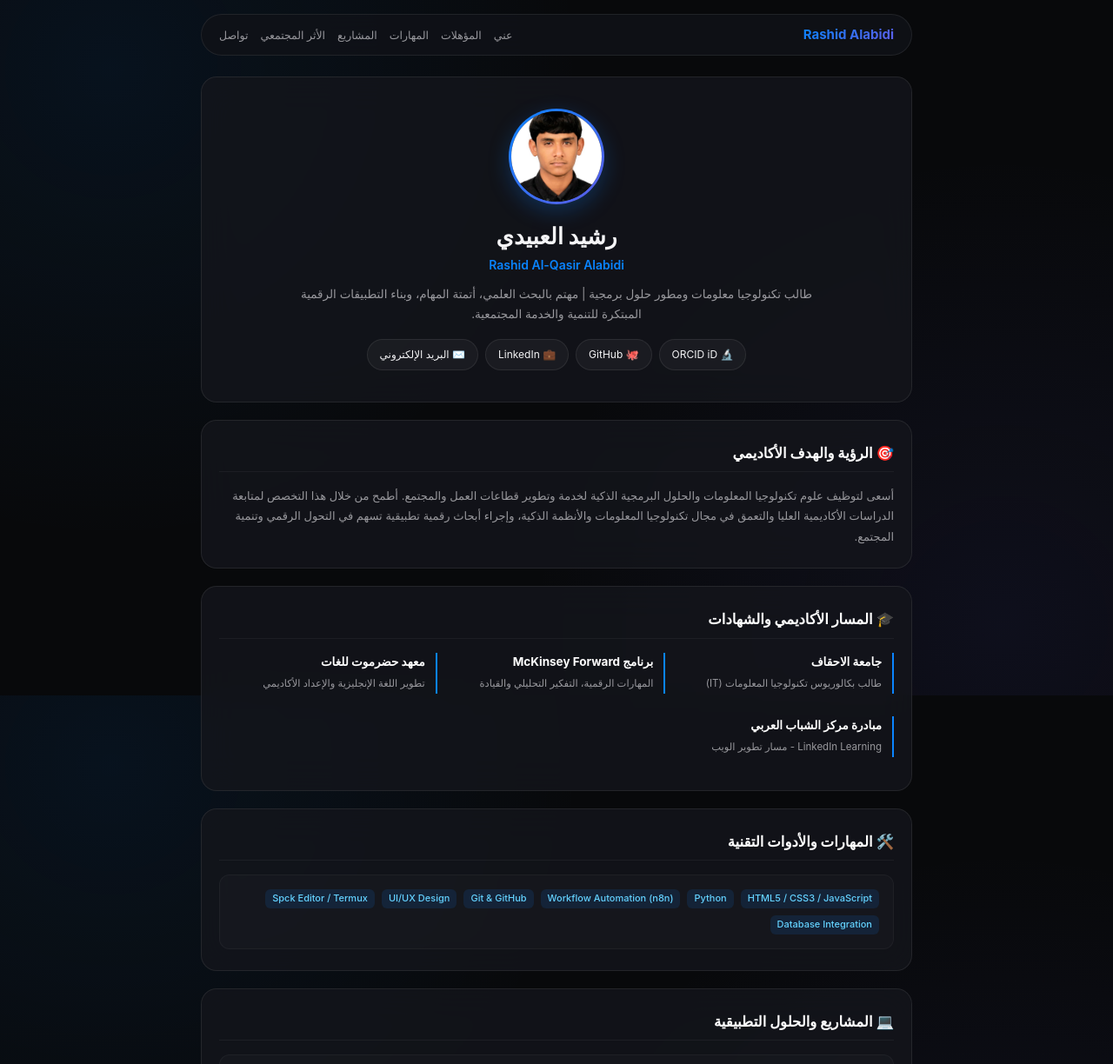
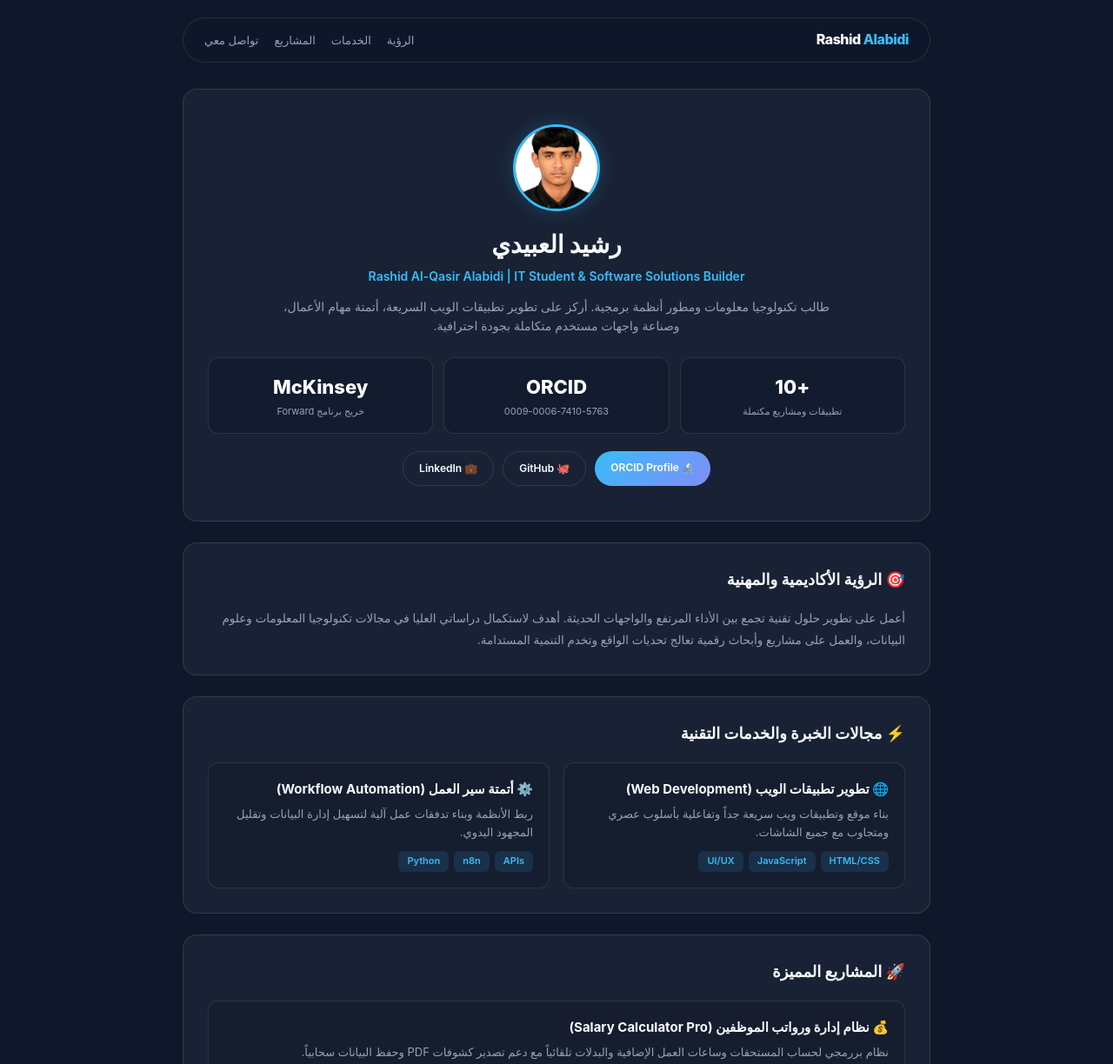
Before and after one commit to rashedalabidi7-beep/Personal-website-, a plain HTML site: page index.html in a window 1280 px wide. Shown: the top 1224 px of the page at 87% size. Drawn offline with Linux system fonts and the light colour scheme.

Commit message:
Refactor styles and layout in index.html
Updated styles and layout in index.html for improved aesthetics and usability.

```diff
--- a/index.html
+++ b/index.html
@@ -6,17 +6,17 @@
   <title>رشيد العبيدي | Rashid Al-Qasir Alabidi</title>
   <style>
     :root {
-      --bg-color: #08090b;
-      --card-bg: rgba(20, 22, 28, 0.8);
-      --card-border: rgba(255, 255, 255, 0.08);
-      --accent-color: #0a84ff;
-      --accent-gradient: linear-gradient(135deg, #0a84ff 0%, #5e5ce6 100%);
-      --text-main: #f5f5f7;
-      --text-sub: #98989d;
-      --input-bg: rgba(255, 255, 255, 0.04);
-      --tag-bg: rgba(10, 132, 255, 0.12);
-      --tag-color: #64d2ff;
-      --card-radius: 18px;
+      --bg-color: #0f172a;
+      --card-bg: rgba(30, 41, 59, 0.7);
+      --card-border: rgba(255, 255, 255, 0.1);
+      --accent-color: #38bdf8;
+      --accent-gradient: linear-gradient(135deg, #38bdf8 0%, #818cf8 100%);
+      --text-main: #f8fafc;
+      --text-sub: #94a3b8;
+      --input-bg: rgba(15, 23, 42, 0.6);
+      --tag-bg: rgba(56, 189, 248, 0.12);
+      --tag-color: #38bdf8;
+      --radius: 16px;
     }
 
     * {
@@ -32,52 +32,52 @@
       color: var(--text-main);
       line-height: 1.6;
       padding-bottom: 50px;
-      background-image:
-        radial-gradient(circle at 10% 10%, rgba(10, 132, 255, 0.08) 0%, transparent 40%),
-        radial-gradient(circle at 90% 90%, rgba(94, 92, 230, 0.08) 0%, transparent 40%);
-      background-attachment: fixed;
     }
 
     .container {
-      max-width: 850px;
+      max-width: 900px;
       margin: 0 auto;
-      padding: 0 16px;
+      padding: 0 20px;
     }
 
+    /* Navbar */
     nav {
       position: sticky;
-      top: 12px;
+      top: 15px;
       z-index: 100;
-      background: rgba(16, 18, 24, 0.85);
-      backdrop-filter: blur(20px);
-      -webkit-backdrop-filter: blur(20px);
+      background: rgba(15, 23, 42, 0.85);
+      backdrop-filter: blur(12px);
       border: 1px solid var(--card-border);
       border-radius: 30px;
-      margin: 16px 0 24px 0;
-      padding: 10px 20px;
+      margin: 20px 0 30px 0;
+      padding: 12px 24px;
       display: flex;
       justify-content: space-between;
       align-items: center;
     }
 
     .logo {
-      font-weight: 700;
-      font-size: 15px;
-      background: var(--accent-gradient);
-      -webkit-background-clip: text;
-      -webkit-text-fill-color: transparent;
+      font-weight: 800;
+      font-size: 16px;
+      color: #fff;
+      letter-spacing: -0.5px;
+    }
+
+    .logo span {
+      color: var(--accent-color);
     }
 
     .nav-links {
       display: flex;
-      gap: 14px;
+      gap: 18px;
       list-style: none;
     }
 
     .nav-links a {
       color: var(--text-sub);
       text-decoration: none;
-      font-size: 12.5px;
+      font-size: 13px;
+      font-weight: 500;
       transition: color 0.2s;
     }
 
@@ -85,125 +85,147 @@
       color: var(--accent-color);
     }
 
+    /* Hero Section */
     .hero {
       background: var(--card-bg);
-      backdrop-filter: blur(20px);
       border: 1px solid var(--card-border);
-      border-radius: var(--card-radius);
-      padding: 36px 20px;
+      border-radius: var(--radius);
+      padding: 40px 28px;
+      margin-bottom: 24px;
+      display: flex;
+      flex-direction: column;
+      align-items: center;
       text-align: center;
+    }
+
+    .avatar {
+      width: 100px;
+      height: 100px;
+      border-radius: 50%;
+      object-fit: cover;
+      margin-bottom: 16px;
+      border: 3px solid var(--accent-color);
+      box-shadow: 0 0 20px rgba(56, 189, 248, 0.2);
+    }
+
+    .hero h1 {
+      font-size: 28px;
+      font-weight: 800;
+      margin-bottom: 4px;
+    }
+
+    .hero .title {
+      font-size: 14px;
+      color: var(--accent-color);
+      font-weight: 600;
+      margin-bottom: 12px;
+    }
+
+    .hero p {
+      font-size: 14px;
+      color: var(--text-sub);
+      max-width: 650px;
+      margin-bottom: 24px;
+    }
+
+    /* Stats Grid (like Nour Mansour style) */
+    .stats-grid {
+      display: grid;
+      grid-template-columns: repeat(3, 1fr);
+      gap: 12px;
+      width: 100%;
       margin-bottom: 20px;
     }
 
-    .avatar-wrapper {
-      width: 110px;
-      height: 110px;
-      margin: 0 auto 16px auto;
-      border-radius: 50%;
-      padding: 3px;
-      background: var(--accent-gradient);
-      box-shadow: 0 8px 25px rgba(10, 132, 255, 0.25);
+    .stat-card {
+      background: rgba(15, 23, 42, 0.5);
+      border: 1px solid var(--card-border);
+      padding: 16px;
+      border-radius: 12px;
+      text-align: center;
     }
 
-    .avatar-img {
-      width: 100%;
-      height: 100%;
-      border-radius: 50%;
-      object-fit: cover;
-      background-color: #1a1a1a;
+    .stat-number {
+      font-size: 22px;
+      font-weight: 800;
+      color: #fff;
     }
 
-    .hero h1 {
-      font-size: 26px;
-      font-weight: 800;
-      margin-bottom: 2px;
-    }
-
-    .hero .en-name {
-      font-size: 14px;
-      color: var(--accent-color);
-      font-weight: 600;
-      margin-bottom: 10px;
-    }
-
-    .hero p.subtitle {
+    .stat-label {
+      font-size: 11px;
       color: var(--text-sub);
-      font-size: 13.5px;
-      max-width: 620px;
-      margin: 0 auto 18px auto;
-      line-height: 1.7;
+      margin-top: 2px;
     }
 
     .social-btns {
       display: flex;
+      gap: 10px;
+      flex-wrap: wrap;
       justify-content: center;
-      gap: 8px;
-      flex-wrap: wrap;
     }
 
-    .btn-social {
-      background: rgba(255, 255, 255, 0.04);
+    .btn {
+      background: var(--accent-gradient);
+      color: #fff;
+      padding: 9px 18px;
+      border-radius: 20px;
+      font-size: 12px;
+      font-weight: 600;
+      text-decoration: none;
+      transition: opacity 0.2s;
+    }
+
+    .btn-outline {
+      background: transparent;
       border: 1px solid var(--card-border);
       color: var(--text-main);
-      padding: 7px 14px;
-      border-radius: 18px;
-      font-size: 12px;
-      text-decoration: none;
-      transition: all 0.2s;
     }
 
-    .btn-social:hover {
-      background: var(--accent-color);
-      border-color: var(--accent-color);
-      color: #fff;
+    .btn:hover {
+      opacity: 0.9;
     }
 
+    /* Sections */
     section {
       background: var(--card-bg);
-      backdrop-filter: blur(20px);
       border: 1px solid var(--card-border);
-      border-radius: var(--card-radius);
-      padding: 24px 20px;
-      margin-bottom: 20px;
+      border-radius: var(--radius);
+      padding: 28px;
+      margin-bottom: 24px;
     }
 
-    .section-header {
-      font-size: 16.5px;
+    .section-title {
+      font-size: 18px;
       font-weight: 700;
-      color: #fff;
-      margin-bottom: 16px;
+      margin-bottom: 18px;
       display: flex;
       align-items: center;
       gap: 8px;
-      border-bottom: 1px solid rgba(255, 255, 255, 0.05);
-      padding-bottom: 8px;
     }
 
+    /* Cards & Grids */
     .grid-2 {
       display: grid;
-      grid-template-columns: repeat(auto-fit, minmax(250px, 1fr));
-      gap: 12px;
+      grid-template-columns: repeat(auto-fit, minmax(260px, 1fr));
+      gap: 16px;
     }
 
     .card {
-      background: rgba(255, 255, 255, 0.02);
-      border: 1px solid rgba(255, 255, 255, 0.04);
+      background: rgba(15, 23, 42, 0.4);
+      border: 1px solid var(--card-border);
       border-radius: 12px;
-      padding: 16px;
-      margin-bottom: 10px;
+      padding: 18px;
     }
 
     .card h3 {
-      font-size: 14.5px;
+      font-size: 15px;
       margin-bottom: 6px;
-      color: var(--text-main);
     }
 
     .card p {
-      font-size: 12.5px;
+      font-size: 13px;
       color: var(--text-sub);
-      margin-bottom: 10px;
-      line-height: 1.6;
+      margin-bottom: 12px;
     }
 
     .tags {
@@ -216,29 +238,14 @@
       background: var(--tag-bg);
       color: var(--tag-color);
       font-size: 11px;
-      padding: 2px 8px;
+      padding: 3px 10px;
       border-radius: 6px;
-      font-weight: 500;
+      font-weight: 600;
     }
 
-    .timeline-item {
-      border-right: 2px solid var(--accent-color);
-      padding-right: 12px;
+    /* Form */
+    .form-group {
       margin-bottom: 14px;
-    }
-
-    .timeline-item h4 {
-      font-size: 13.5px;
-      color: #fff;
-    }
-
-    .timeline-item span {
-      font-size: 11.5px;
-      color: var(--text-sub);
-    }
-
-    .form-group {
-      margin-bottom: 12px;
     }
 
     .form-group label {
@@ -253,9 +260,9 @@
       background: var(--input-bg);
       border: 1px solid var(--card-border);
       border-radius: 8px;
-      padding: 10px;
-      font-size: 12.5px;
-      color: var(--text-main);
+      padding: 10px 14px;
+      color: #fff;
+      font-size: 13px;
       outline: none;
     }
 
@@ -263,168 +270,131 @@
       border-color: var(--accent-color);
     }
 
-    .btn-submit {
-      width: 100%;
-      background: var(--accent-gradient);
-      border: none;
-      border-radius: 10px;
-      padding: 11px;
-      color: #fff;
-      font-weight: 600;
-      cursor: pointer;
-      font-size: 13px;
-    }
-
     footer {
       text-align: center;
-      font-size: 11.5px;
+      font-size: 12px;
       color: var(--text-sub);
-      margin-top: 20px;
     }
 
     @media (max-width: 600px) {
       .nav-links { display: none; }
+      .stats-grid { grid-template-columns: 1fr; }
     }
   </style>
 </head>
 <body>
 
   <div class="container">
-    <!-- Navigation -->
     <nav>
-      <div class="logo">Rashid Alabidi</div>
+      <div class="logo">Rashid <span>Alabidi</span></div>
       <ul class="nav-links">
-        <li><a href="#about">عني</a></li>
-        <li><a href="#education">المؤهلات</a></li>
-        <li><a href="#skills">المهارات</a></li>
+        <li><a href="#about">الرؤية</a></li>
+        <li><a href="#services">الخدمات</a></li>
         <li><a href="#projects">المشاريع</a></li>
-        <li><a href="#volunteering">الأثر المجتمعي</a></li>
-        <li><a href="#contact">تواصل</a></li>
+        <li><a href="#contact">تواصل معي</a></li>
       </ul>
     </nav>
 
     <!-- Hero Header -->
     <div class="hero">
-      <div class="avatar-wrapper">
-        <img src="profile.jpg" alt="رشيد العبيدي" class="avatar-img">
+      <img src="profile.jpg" alt="رشيد العبيدي" class="avatar">
+      <h1>رشيد العبيدي</h1>
+      <div class="title">Rashid Al-Qasir Alabidi | IT Student & Software Solutions Builder</div>
+      <p>طالب تكنولوجيا معلومات ومطور أنظمة برمجية. أركز على تطوير تطبيقات الويب السريعة، أتمتة مهام الأعمال، وصناعة واجهات مستخدم متكاملة بجودة احترافية.</p>
+
+      <!-- Stats Bar (Nour Mansour Style) -->
+      <div class="stats-grid">
+        <div class="stat-card">
+          <div class="stat-number">+10</div>
+          <div class="stat-label">تطبيقات ومشاريع مكتملة</div>
+        </div>
+        <div class="stat-card">
+          <div class="stat-number">ORCID</div>
+          <div class="stat-label">0009-0006-7410-5763</div>
+        </div>
+        <div class="stat-card">
+          <div class="stat-number">McKinsey</div>
+          <div class="stat-label">خريج برنامج Forward</div>
+        </div>
       </div>
-      <h1>رشيد العبيدي</h1>
-      <div class="en-name">Rashid Al-Qasir Alabidi</div>
-      <p class="subtitle">طالب تكنولوجيا معلومات ومطور حلول برمجية | مهتم بالبحث العلمي، أتمتة المهام، وبناء التطبيقات الرقمية المبتكرة للتنمية والخدمة المجتمعية.</p>
 
       <div class="social-btns">
-        <a href="https://orcid.org/0009-0006-7410-5763" target="_blank" class="btn-social">🔬 ORCID iD</a>
-        <a href="https://github.com/rashedalabidi7-beep" target="_blank" class="btn-social">🐙 GitHub</a>
-        <a href="https://www.linkedin.com/in/rashed-alabidi" target="_blank" class="btn-social">💼 LinkedIn</a>
-        <a href="mailto:rashedalabidi7@gmail.com" class="btn-social">✉️ البريد الإلكتروني</a>
+        <a href="https://orcid.org/0009-0006-7410-5763" target="_blank" class="btn">🔬 ORCID Profile</a>
+        <a href="https://github.com/rashedalabidi7-beep" target="_blank" class="btn btn-outline">🐙 GitHub</a>
+        <a href="https://www.linkedin.com/in/rashed-alabidi" target="_blank" class="btn btn-outline">💼 LinkedIn</a>
       </div>
     </div>
 
-    <!-- About & Scholarship Vision -->
+    <!-- About Section -->
     <section id="about">
-      <div class="section-header">🎯 الرؤية والهدف الأكاديمي</div>
-      <p style="font-size: 13px; color: var(--text-sub); line-height: 1.8;">
-        أسعى لتوظيف علوم تكنولوجيا المعلومات والحلول البرمجية الذكية لخدمة وتطوير قطاعات العمل والمجتمع. أطمح من خلال هذا التخصص لمتابعة الدراسات الأكاديمية العليا والتعمق في مجال تكنولوجيا المعلومات والأنظمة الذكية، وإجراء أبحاث رقمية تطبيقية تسهم في التحول الرقمي وتنمية المجتمع.
+      <div class="section-title">🎯 الرؤية الأكاديمية والمهنية</div>
+      <p style="font-size: 13.5px; color: var(--text-sub); line-height: 1.8;">
+        أعمل على تطوير حلول تقنية تجمع بين الأداء المرتفع والواجهات الحديثة. أهدف لاستكمال دراساتي العليا في مجالات تكنولوجيا المعلومات وعلوم البيانات، والعمل على مشاريع وأبحاث رقمية تعالج تحديات الواقع وتخدم التنمية المستدامة.
       </p>
     </section>
 
-    <!-- Academic Background & Certificates -->
-    <section id="education">
-      <div class="section-header">🎓 المسار الأكاديمي والشهادات</div>
+    <!-- Services / Expertise (Nour Mansour Style) -->
+    <section id="services">
+      <div class="section-title">⚡ مجالات الخبرة والخدمات التقنية</div>
       <div class="grid-2">
-        <div class="timeline-item">
-          <h4>جامعة الاحقاف</h4>
-          <span>طالب بكالوريوس تكنولوجيا المعلومات (IT)</span>
+        <div class="card">
+          <h3>🌐 تطوير تطبيقات الويب (Web Development)</h3>
+          <p>بناء موقع وتطبيقات ويب سريعة جداً وتفاعلية بأسلوب عصري ومتجاوب مع جميع الشاشات.</p>
+          <div class="tags">
+            <span class="tag">HTML/CSS</span>
+            <span class="tag">JavaScript</span>
+            <span class="tag">UI/UX</span>
+          </div>
         </div>
-        <div class="timeline-item">
-          <h4>برنامج McKinsey Forward</h4>
-          <span>المهارات الرقمية، التفكير التحليلي والقيادة</span>
-        </div>
-        <div class="timeline-item">
-          <h4>معهد حضرموت للغات</h4>
-          <span>تطوير اللغة الإنجليزية والإعداد الأكاديمي</span>
-        </div>
-        <div class="timeline-item">
-          <h4>مبادرة مركز الشباب العربي</h4>
-          <span>LinkedIn Learning - مسار تطوير الويب</span>
+        <div class="card">
+          <h3>⚙️ أتمتة سير العمل (Workflow Automation)</h3>
+          <p>ربط الأنظمة وبناء تدفقات عمل آلية لتسهيل إدارة البيانات وتقليل المجهود اليدوي.</p>
+          <div class="tags">
+            <span class="tag">APIs</span>
+            <span class="tag">n8n</span>
+            <span class="tag">Python</span>
+          </div>
         </div>
       </div>
     </section>
 
-    <!-- Skills & Technologies -->
-    <section id="skills">
-      <div class="section-header">🛠️ المهارات والأدوات التقنية</div>
-      <div class="card" style="margin-bottom:0;">
-        <div class="tags" style="gap: 8px;">
-          <span class="tag">HTML5 / CSS3 / JavaScript</span>
-          <span class="tag">Python</span>
-          <span class="tag">Workflow Automation (n8n)</span>
-          <span class="tag">Git & GitHub</span>
-          <span class="tag">UI/UX Design</span>
-          <span class="tag">Spck Editor / Termux</span>
-          <span class="tag">Database Integration</span>
+    <!-- Projects Portfolio -->
+    <section id="projects">
+      <div class="section-title">🚀 المشاريع المميزة</div>
+      <div class="card" style="margin-bottom: 16px;">
+        <h3>💰 نظام إدارة ورواتب الموظفين (Salary Calculator Pro)</h3>
+        <p>نظام بررمجي لحساب المستحقات وساعات العمل الإضافية والبدلات تلقائياً مع دعم تصدير كشوفات PDF وحفظ البيانات سحابياً.</p>
+        <div class="tags" style="margin-bottom: 12px;">
+          <span class="tag">JavaScript</span>
+          <span class="tag">Cloud Sync</span>
+          <span class="tag">PDF Export</span>
         </div>
-      </div>
-    </section>
-
-    <!-- Key Projects -->
-    <section id="projects">
-      <div class="section-header">💻 المشاريع والحلول التطبيقية</div>
-
-      <div class="card">
-        <h3>💰 نظام إدارة ورواتب الموظفين (Salary Calculator Pro)</h3>
-        <p>تطبيق برمجي متكامل لحساب الأجور وساعات العمل الإضافية، الاستقطاعات والبدلات تلقائياً، مع دعم المزامنة السحابية وتصدير كشوفات الراتب مباشرة بصيغة PDF.</p>
-        <div class="tags" style="margin-bottom: 10px;">
-          <span class="tag">HTML5 / CSS3</span>
-          <span class="tag">JavaScript</span>
-          <span class="tag">Cloud DB</span>
-          <span class="tag">PDF Payslip</span>
-        </div>
-        <a href="https://rashedalabidi7-beep.github.io/salary-calculator/" target="_blank" class="btn-social" style="display:inline-block;">🔗 استعراض التطبيق المباشر</a>
-      </div>
-
-      <div class="card" style="margin-bottom:0;">
-        <h3>⚙️ تطبيقات الأتمتة وإدارة الإنتاجية الشخصية</h3>
-        <p>تطوير أنظمة وأدوات خفيفة لتنظيم المهام وتسهيل إدارة البيانات اليومية اعتماداً على تقنيات الويب المحلية والأتمتة.</p>
-        <div class="tags">
-          <span class="tag">Automation</span>
-          <span class="tag">n8n</span>
-          <span class="tag">Productivity Tools</span>
-        </div>
-      </div>
-    </section>
-
-    <!-- Social Impact & Volunteering -->
-    <section id="volunteering">
-      <div class="section-header">🌱 الأثر المجتمعي والعمل التطوعي</div>
-      <div class="card" style="margin-bottom:0;">
-        <h3>عضو فعال | فريق بذرة خير التطوعي</h3>
-        <p>المشاركة التنظيمية والتقنية في تنفيذ المبادرات التنموية والتطوعية للخدمة المجتمعية ونشر التوعية.</p>
+        <a href="https://rashedalabidi7-beep.github.io/salary-calculator/" target="_blank" class="btn" style="display: inline-block;">🔗 تجربة النظام</a>
       </div>
     </section>
 
     <!-- Contact Form -->
     <section id="contact">
-      <div class="section-header">📬 التواصل المباشر والأكاديمي</div>
+      <div class="section-title">📬 التواصل المباشر</div>
       <form action="https://formsubmit.co/rashedalabidi7@gmail.com" method="POST">
         <div class="form-group">
-          <label>الاسم الكامل</label>
-          <input type="text" name="name" placeholder="أدخل اسمك" required>
+          <label>الاسم</label>
+          <input type="text" name="name" required placeholder="أدخل اسمك الكريم">
         </div>
         <div class="form-group">
           <label>البريد الإلكتروني</label>
-          <input type="email" name="email" placeholder="example@domain.com" required>
+          <input type="email" name="email" required placeholder="example@domain.com">
         </div>
         <div class="form-group">
           <label>الرسالة</label>
-          <textarea name="message" rows="4" placeholder="اكتب رسالتك..." required></textarea>
+          <textarea name="message" rows="4" required placeholder="اكتب تفاصيل استفسارك..."></textarea>
         </div>
-        <button type="submit" class="btn-submit">إرسال الرسالة</button>
+        <button type="submit" class="btn" style="width: 100%; border: none; cursor: pointer;">إرسال الرسالة</button>
       </form>
     </section>
 
     <footer>
-      <p>© 2026 رشيد العبيدي (Rashid Al-Qasir Alabidi) — جميع الحقوق محفوظة</p>
+      <p>© 2026 رشيد العبيدي — Rashid Al-Qasir Alabidi</p>
     </footer>
   </div>
 
```
